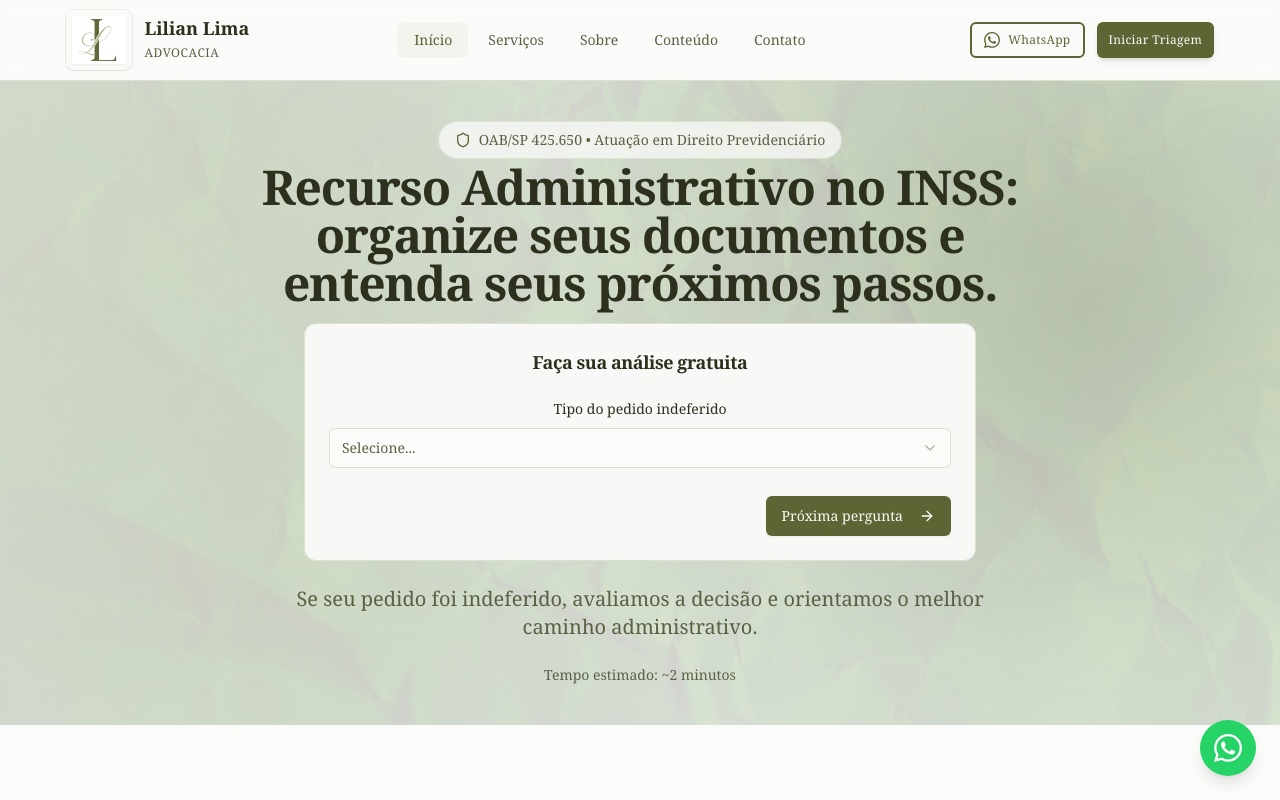
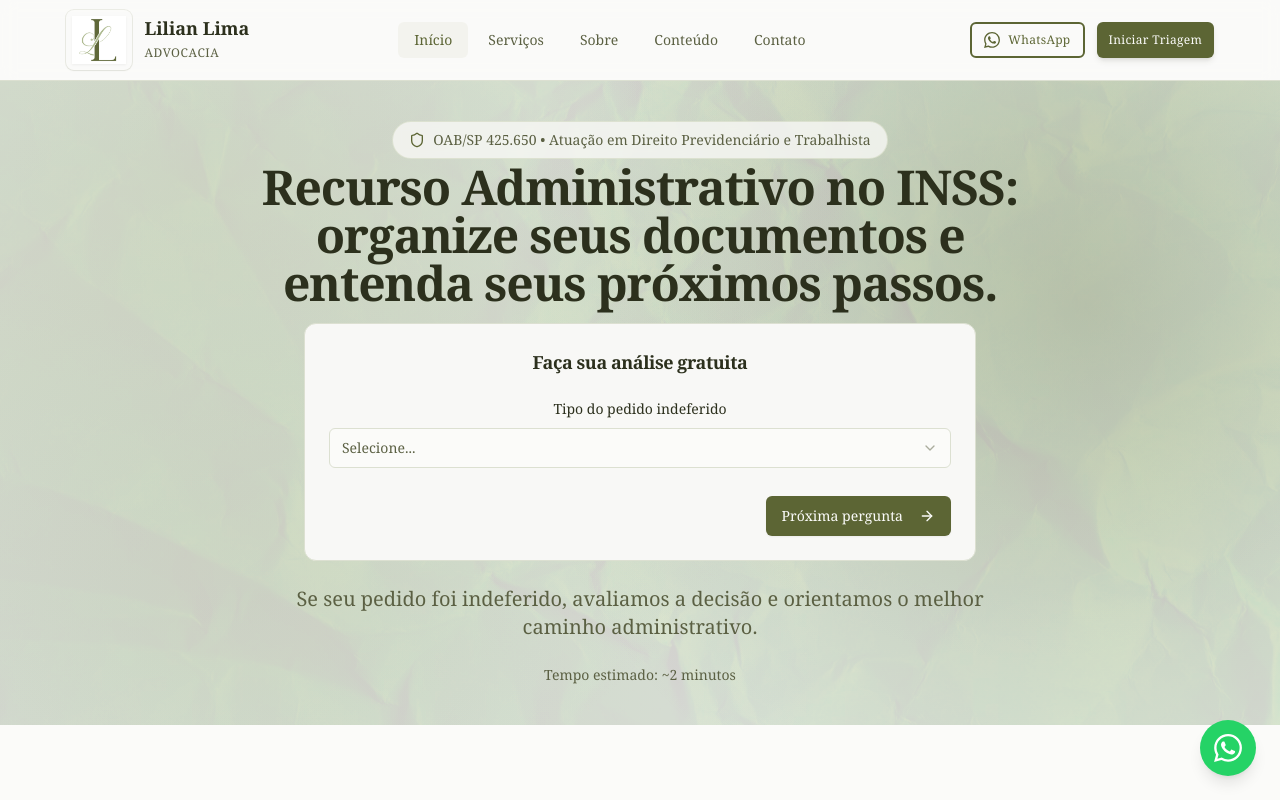
Before and after one commit to OitoIn/lilian-lima-online, a React (Vite) app: page / in a window 1280 px wide. Shown: the top 800 px of the page. Built offline with nearby package versions, Linux system fonts and the light colour scheme; the HTML template or start-up script is replaced by a standard one.

Commit message:
Incluiu seção de atuação
Co-authored-by: OitoIn <43078436+OitoIn@users.noreply.github.com>

```diff
--- a/src/pages/RecursoIndeferimento.tsx
+++ b/src/pages/RecursoIndeferimento.tsx
@@ -1112,7 +1112,7 @@ export default function RecursoIndeferimento() {
             <div className="inline-flex items-center gap-2 bg-card/80 backdrop-blur-sm rounded-full px-4 py-2 mb-1 border border-secondary/30">
               <Shield className="h-4 w-4 text-primary" />
               <span className="text-sm text-muted-foreground">
-                OAB/SP 425.650 • Atuação em Direito Previdenciário
+                OAB/SP 425.650 • Atuação em Direito Previdenciário e Trabalhista
               </span>
             </div>
 
```
